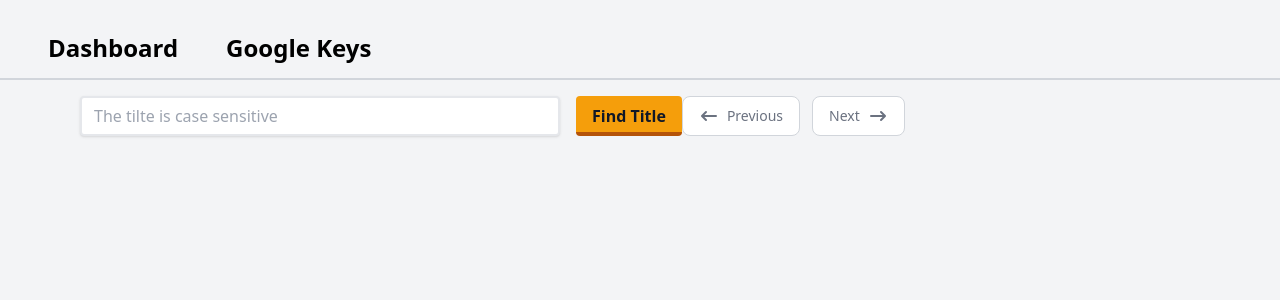
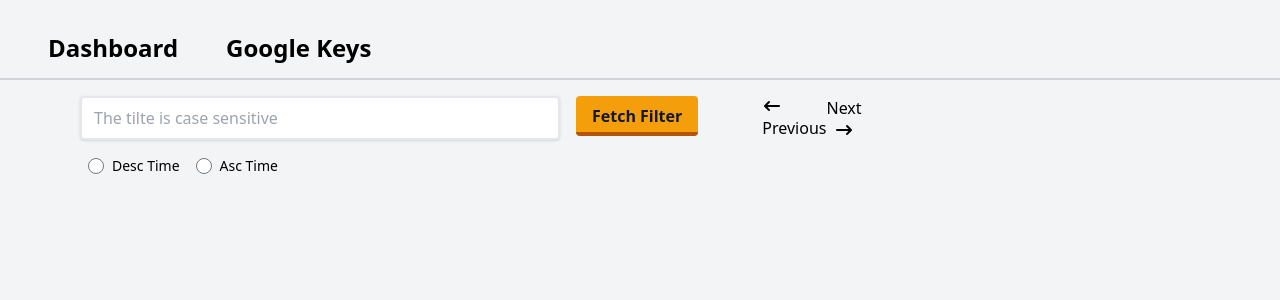
Before and after one commit to iAmIlluminati/youtube-api, a Django app: template youPI/templates/dashboard.html in a window 1280 px wide. Shown: the top 300 px of the page. Run offline with Django 4.2, Linux system fonts and the light colour scheme; the template is opened without the code that fills it, so the values that code supplies are empty; some libraries are stand-ins or nearby versions.

Commit message:
working pagination and query filters UI

```diff
--- a/youPI/templates/dashboard.html
+++ b/youPI/templates/dashboard.html
@@ -11,7 +11,7 @@
 </head>
 <body class="bg-gray-100">
   {% include 'navbar.html' %}
-  {% include 'filtersDash.html' %}
+  {% include 'filtersDash.html' with params=params %}
   <div class="grid grid-cols-2 mt-2 mb-4 grid-gap-[5vw] mr-[3vw] ml-[4vw]">
     {% for i in videos %}
     {% include 'card.html' with video=i %}
--- a/youPI/templates/filtersDash.html
+++ b/youPI/templates/filtersDash.html
@@ -1,4 +1,6 @@
-<form method="GET" class="flex mt-4 ml-20">
+<form method="GET" class="mt-4 ml-20">
+<div class="flex">
+
     <div class="w-[40%]">
         <input
           name="title"
@@ -6,21 +8,37 @@
           class="shadow block rounded w-full h-full px-3 py-1.5 text-base font-normal text-gray-700 bg-white border-black-500 outline-none border-2"
           id="title"
           placeholder="The tilte is case sensitive"
+          value="{{params.title}}"
         />
     </div>
     <button type="submit" method="GET" class="bg-amber-500 text-gray-900 hover:bg-amber-400 font-bold ml-4 h-10 py-2 px-4 border-b-4 border-amber-700 hover:border-amber-500 rounded">
-        Find Title
+        Fetch Filter
     </button>
+    <div class="flex ml-16">
+        <a href={{params.ppage}} class="bg-emerald-500 w-32 flex text-gray-900 hover:bg-emerald-400 font-bold ml-4 h-10 py-2 px-4 border-b-4 border-emerald-700 hover:border-emerald-500 rounded">
+            <svg class="mr-2 w-5 h-5" fill="currentColor" viewBox="0 0 20 20" xmlns="http://www.w3.org/2000/svg"><path fill-rule="evenodd" d="M7.707 14.707a1 1 0 01-1.414 0l-4-4a1 1 0 010-1.414l4-4a1 1 0 011.414 1.414L5.414 9H17a1 1 0 110 2H5.414l2.293 2.293a1 1 0 010 1.414z" clip-rule="evenodd"></path></svg>
+            Previous
+        </a>
+        <a href={{params.npage}} class="bg-emerald-500 w-24 flex text-gray-900 hover:bg-emerald-400 font-bold ml-4 h-10 py-2 px-4 border-b-4 border-emerald-700 hover:border-emerald-500 rounded">
+            Next
+            <svg class="ml-2 w-5 h-5" fill="currentColor" viewBox="0 0 20 20" xmlns="http://www.w3.org/2000/svg"><path fill-rule="evenodd" d="M12.293 5.293a1 1 0 011.414 0l4 4a1 1 0 010 1.414l-4 4a1 1 0 01-1.414-1.414L14.586 11H3a1 1 0 110-2h11.586l-2.293-2.293a1 1 0 010-1.414z" clip-rule="evenodd"></path></svg>
+        </a>
+     </div>
 
 
-    <a href="/1" class="inline-flex items-center py-2 px-4 mr-3 text-sm font-medium text-gray-500 bg-white rounded-lg border border-gray-300 hover:bg-gray-100 hover:text-gray-700 dark:bg-gray-800 dark:border-gray-700 dark:text-gray-400 dark:hover:bg-gray-700 dark:hover:text-white">
-        <svg class="mr-2 w-5 h-5" fill="currentColor" viewBox="0 0 20 20" xmlns="http://www.w3.org/2000/svg"><path fill-rule="evenodd" d="M7.707 14.707a1 1 0 01-1.414 0l-4-4a1 1 0 010-1.414l4-4a1 1 0 011.414 1.414L5.414 9H17a1 1 0 110 2H5.414l2.293 2.293a1 1 0 010 1.414z" clip-rule="evenodd"></path></svg>
-        Previous
-    </a>
-    <a href="/2" class="inline-flex items-center py-2 px-4 text-sm font-medium text-gray-500 bg-white rounded-lg border border-gray-300 hover:bg-gray-100 hover:text-gray-700 dark:bg-gray-800 dark:border-gray-700 dark:text-gray-400 dark:hover:bg-gray-700 dark:hover:text-white">
-        Next
-        <svg class="ml-2 w-5 h-5" fill="currentColor" viewBox="0 0 20 20" xmlns="http://www.w3.org/2000/svg"><path fill-rule="evenodd" d="M12.293 5.293a1 1 0 011.414 0l4 4a1 1 0 010 1.414l-4 4a1 1 0 01-1.414-1.414L14.586 11H3a1 1 0 110-2h11.586l-2.293-2.293a1 1 0 010-1.414z" clip-rule="evenodd"></path></svg>
-    </a>
+</div>
 
+<div class="flex mt-2 p-2">
+    <div class="flex items-center mr-4">
+        <input  {% if params.sort == 0 %} checked {% endif %}
+            id="descending" type="radio" value="0" name="sort" class="outline-none w-4 h-4 text-blue-600 bg-gray-100 border-gray-300">
+        <label for="descending" class="ml-2 text-sm font-medium">Desc Time</label>
+    </div>
+    <div class="flex items-center mr-4">
+        <input {% if params.sort == 1 %} checked {% endif %}
+            id="ascending" type="radio" value="1" name="sort" class="outline-none w-4 h-4 text-blue-600 bg-gray-100 border-gray-300">
+        <label for="ascending" class="ml-2 text-sm font-medium">Asc Time</label>
+    </div>
+</div>
 
 </form>
```
Also changed, not shown: youPI/base/views.py (+10 -4 lines).
